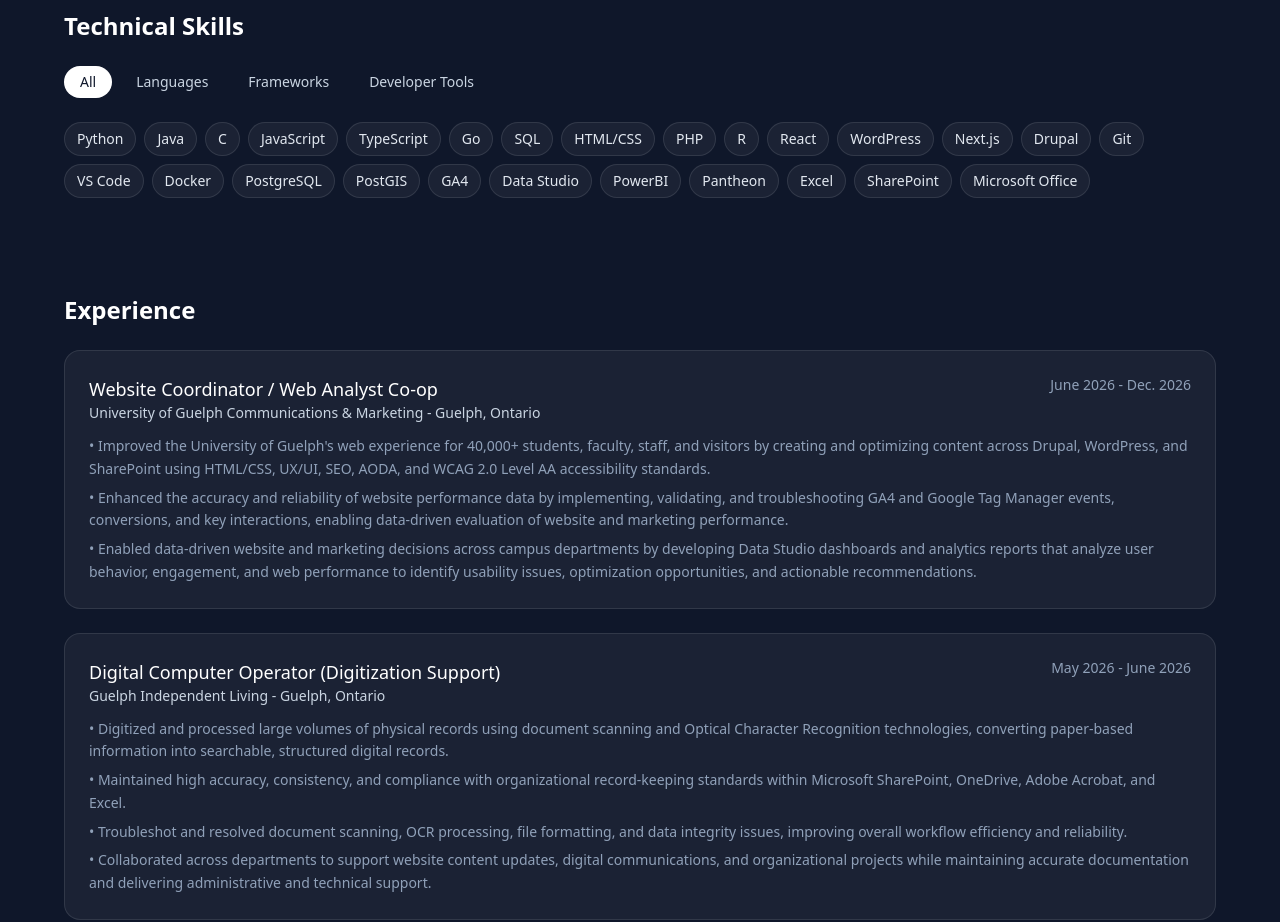
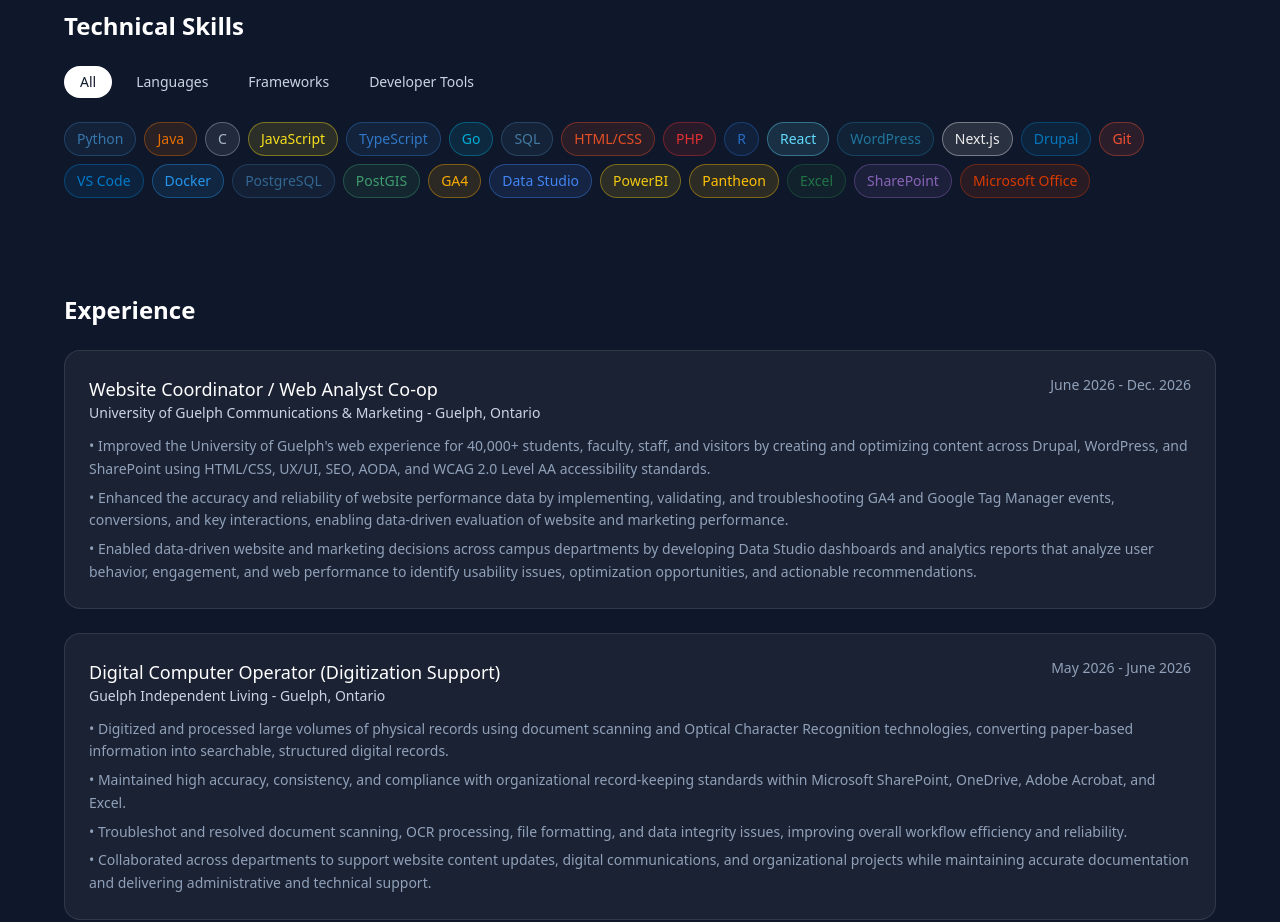
Before and after one commit to EvanML13/Personal-Site, a React (Vite) app: page / in a window 1280 px wide. Shown: the part 1220-2142 px from the top of the page. Built offline with nearby package versions, Linux system fonts and the light colour scheme.

Commit message:
Added Colors To The Skills Section

```diff
--- a/src/components/portfolio/Skills.tsx
+++ b/src/components/portfolio/Skills.tsx
@@ -2,6 +2,8 @@
 import { motion, useReducedMotion } from "framer-motion";
 import { skills } from "../../data/portfolioData";
 import Reveal from "../layout/Reveal";
+import { withAlpha } from "../../lib/color";
+import { skillColors, defaultSkillColor } from "../../data/skillColors";
 
 export default function Skills() {
     const [activeCategory, setActiveCategory] = useState<string>("All");
@@ -42,7 +44,9 @@
 
                 {/* Skill Pills Reflecting With Layout Animation When Filtered */}
                 <motion.div layout className="flex flex-wrap gap-2">
-                    {visibleSkills.map((skill) => (
+                    {visibleSkills.map((skill) => {
+                        const color = skillColors[skill] ?? defaultSkillColor;
+                        return (
                             <motion.span
                                 key={skill}
                                 layout
@@ -50,11 +54,17 @@
                                 animate={{ opacity: 1, scale: 1 }}
                                 exit={{ opacity: 0, scale: 0.8 }}
                                 transition={reduceMotion ? { duration: 0.15 } : { type: "spring", bounce: 0.15, duration: 0.35 }}
-                            className="px-3 py-1.5 text-sm rounded-full bg-white/5 text-slate-200 border border-white/10"
+                                style={{
+                                    backgroundColor: withAlpha(color, 0.12),
+                                    borderColor: withAlpha(color, 0.4),
+                                    color: color,
+                                }}
+                                className="px-3 py-1.5 text-sm rounded-full border"
                             >
                                 {skill}
                             </motion.span>
-                    ))}
+                        );
+                    })}
                 </motion.div>
             </section>
         </Reveal>
--- /dev/null
+++ b/src/data/skillColors.ts
@@ -0,0 +1,31 @@
+export const skillColors: Record<string, string> = {
+  Python: "#3776AB",
+  Java: "#E76F00",
+  C: "#A8B9CC",
+  JavaScript: "#F7DF1E",
+  TypeScript: "#3178C6",
+  Go: "#00ADD8",
+  SQL: "#4479A1",
+  "HTML/CSS": "#E34F26",
+  PHP: "#E03131",
+  R: "#276DC3",
+  React: "#61DAFB",
+  WordPress: "#21759B",
+  "Next.js": "#EDEDED",
+  Drupal: "#0678BE",
+  Git: "#F05032",
+  "VS Code": "#007ACC",
+  Docker: "#2496ED",
+  PostgreSQL: "#336791",
+  PostGIS: "#3E9C6D",
+  GA4: "#F9AB00",
+  "Data Studio": "#4285F4",
+  PowerBI: "#F2C811",
+  Pantheon: "#FFC107",
+  Excel: "#217346",
+  SharePoint: "#8764B8",
+  "Microsoft Office": "#D83B01",
+};
+
+// For Anything Not Mapped
+export const defaultSkillColor = "#94A3B8";
--- /dev/null
+++ b/src/lib/color.ts
@@ -0,0 +1,9 @@
+// Helper Function To Turn A Hex Color Into A Translucent Shade
+export function withAlpha(hex: string, alpha: number): string {
+    const clean = hex.replace("#", "");
+    const bigint = parseInt(clean, 16);
+    const r = (bigint >> 16) & 255;
+    const g = (bigint >> 8) & 255;
+    const b = bigint & 255;
+    return `rgba(${r}, ${g}, ${b}, ${alpha})`;
+}
```
Lines whose indentation alone changed are shown as unchanged.
